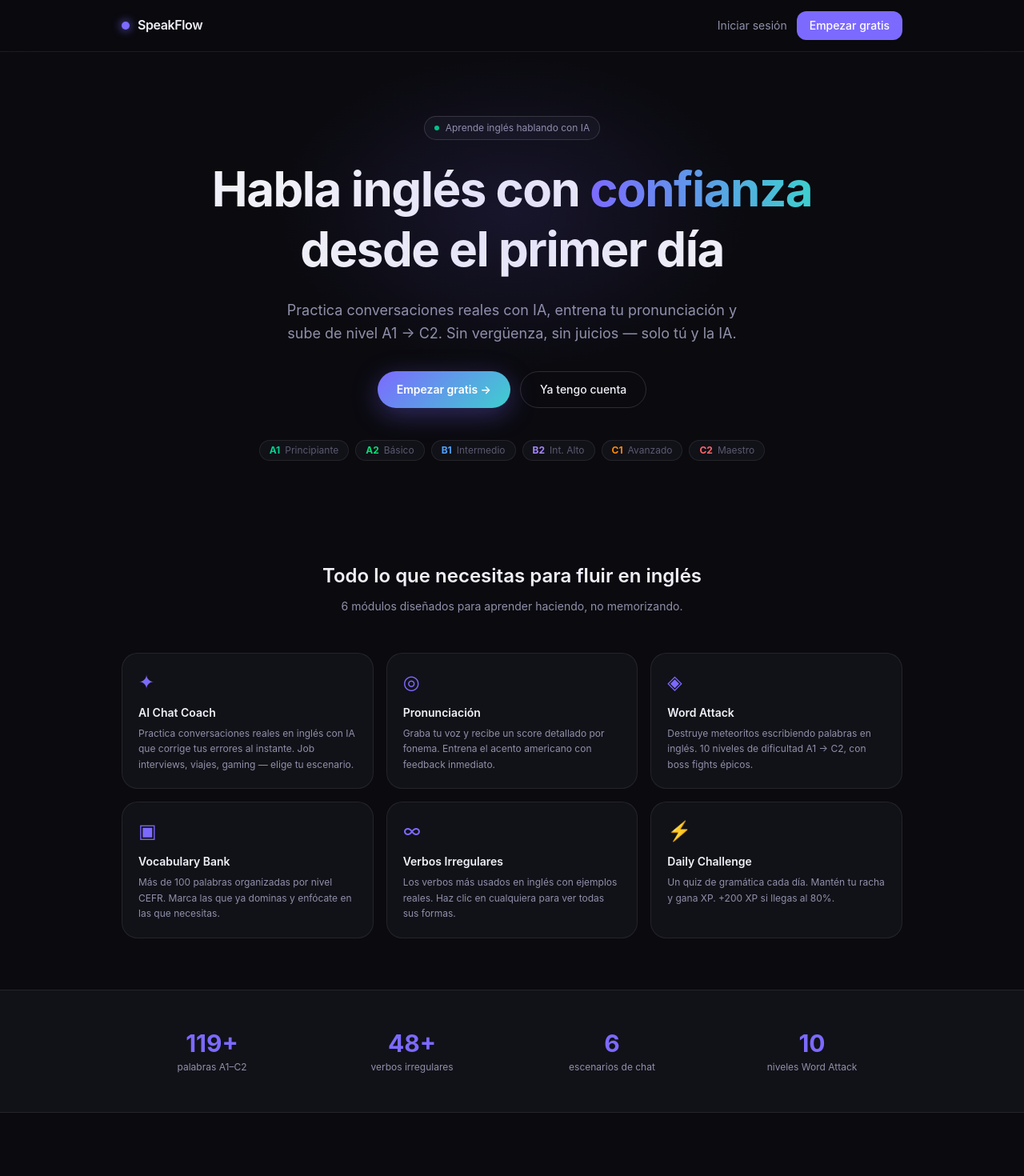
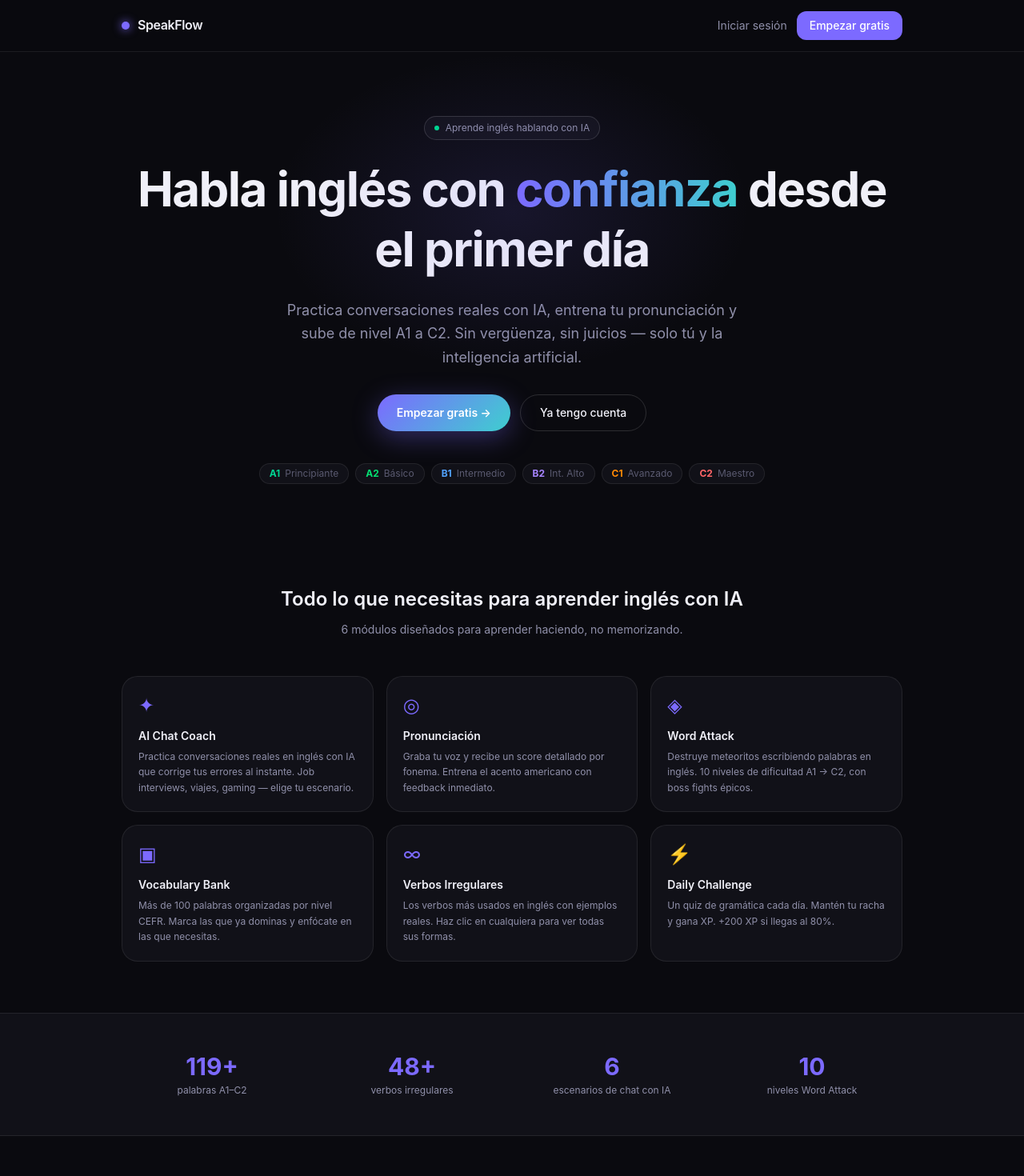
Before and after one commit to SchmuckeDj/speakflow-next, a Next.js app: page / in a window 1280 px wide. Shown: the top 1470 px of the page at 80% size. Built offline with nearby package versions, Linux system fonts and the light colour scheme.

Commit message:
fix: remove landing route group, fix prerender build error

```diff
--- a/app/(landing)/page.tsx
+++ /dev/null
@@ -1,174 +0,0 @@
-import Link from "next/link";
-
-const FEATURES = [
-  {
-    icon: "✦",
-    title: "AI Chat Coach",
-    desc: "Practica conversaciones reales en inglés con IA que corrige tus errores al instante. Job interviews, viajes, gaming — elige tu escenario.",
-  },
-  {
-    icon: "◎",
-    title: "Pronunciación",
-    desc: "Graba tu voz y recibe un score detallado por fonema. Entrena el acento americano con feedback inmediato.",
-  },
-  {
-    icon: "◈",
-    title: "Word Attack",
-    desc: "Destruye meteoritos escribiendo palabras en inglés. 10 niveles de dificultad A1 → C2, con boss fights épicos.",
-  },
-  {
-    icon: "▣",
-    title: "Vocabulary Bank",
-    desc: "Más de 100 palabras organizadas por nivel CEFR. Marca las que ya dominas y enfócate en las que necesitas.",
-  },
-  {
-    icon: "∞",
-    title: "Verbos Irregulares",
-    desc: "Los verbos más usados en inglés con ejemplos reales. Haz clic en cualquiera para ver todas sus formas.",
-  },
-  {
-    icon: "⚡",
-    title: "Daily Challenge",
-    desc: "Un quiz de gramática cada día. Mantén tu racha y gana XP. +200 XP si llegas al 80%.",
-  },
-];
-
-const LEVELS = [
-  { level: "A1", label: "Principiante", color: "text-emerald-400" },
-  { level: "A2", label: "Básico", color: "text-green-400" },
-  { level: "B1", label: "Intermedio", color: "text-blue-400" },
-  { level: "B2", label: "Int. Alto", color: "text-violet-400" },
-  { level: "C1", label: "Avanzado", color: "text-orange-400" },
-  { level: "C2", label: "Maestro", color: "text-red-400" },
-];
-
-export default function LandingPage() {
-  return (
-    <div className="min-h-screen" style={{ background: "var(--color-bg)" }}>
-
-      {/* ── Nav ── */}
-      <header className="sticky top-0 z-50 border-b border-[var(--color-border)] backdrop-blur-xl"
-        style={{ background: "rgba(10,10,15,0.85)" }}>
-        <div className="max-w-5xl mx-auto px-6 h-16 flex items-center justify-between">
-          <div className="flex items-center gap-2.5">
-            <span className="w-2.5 h-2.5 rounded-full bg-[var(--color-acc)] shadow-[0_0_12px_var(--color-acc)]" />
-            <span className="font-semibold tracking-tight">SpeakFlow</span>
-          </div>
-          <div className="flex items-center gap-3">
-            <Link href="/login" className="text-sm text-[var(--color-text-2)] hover:text-[var(--color-text)] transition-colors">
-              Iniciar sesión
-            </Link>
-            <Link href="/register"
-              className="text-sm font-medium px-4 py-2 rounded-[var(--radius-md)] bg-[var(--color-acc)] text-white hover:brightness-110 transition-all">
-              Empezar gratis
-            </Link>
-          </div>
-        </div>
-      </header>
-
-      {/* ── Hero ── */}
-      <section className="max-w-5xl mx-auto px-6 pt-20 pb-16 text-center relative">
-        {/* Glow */}
-        <div className="absolute top-0 left-1/2 -translate-x-1/2 w-[600px] h-[400px] rounded-full pointer-events-none"
-          style={{ background: "radial-gradient(ellipse, rgba(124,106,255,0.12) 0%, transparent 70%)" }} />
-
-        <div className="inline-flex items-center gap-2 px-3 py-1.5 rounded-full border border-[var(--color-border-2)] bg-[var(--color-surface)] text-xs text-[var(--color-text-2)] mb-6">
-          <span className="w-1.5 h-1.5 rounded-full bg-emerald-400 animate-pulse" />
-          Aprende inglés hablando con IA
-        </div>
-
-        <h1 className="text-4xl md:text-6xl font-bold tracking-tight mb-6 leading-tight">
-          Habla inglés con{" "}
-          <span style={{ background: "linear-gradient(90deg, var(--color-acc), var(--color-acc-2))", WebkitBackgroundClip: "text", WebkitTextFillColor: "transparent" }}>
-            confianza
-          </span>
-          <br />desde el primer día
-        </h1>
-
-        <p className="text-lg text-[var(--color-text-2)] max-w-xl mx-auto mb-8 leading-relaxed">
-          Practica conversaciones reales con IA, entrena tu pronunciación y sube de nivel A1 → C2.
-          Sin vergüenza, sin juicios — solo tú y la IA.
-        </p>
-
-        <div className="flex flex-col sm:flex-row gap-3 justify-center">
-          <Link href="/register"
-            className="inline-flex items-center justify-center gap-2 px-6 py-3 rounded-full font-semibold text-sm text-white transition-all hover:brightness-110 hover:-translate-y-0.5"
-            style={{ background: "linear-gradient(135deg, var(--color-acc), var(--color-acc-2))", boxShadow: "0 8px 32px rgba(124,106,255,0.35)" }}>
-            Empezar gratis →
-          </Link>
-          <Link href="/login"
-            className="inline-flex items-center justify-center gap-2 px-6 py-3 rounded-full font-medium text-sm border border-[var(--color-border-2)] text-[var(--color-text)] hover:border-[var(--color-acc)]/50 transition-all">
-            Ya tengo cuenta
-          </Link>
-        </div>
-
-        {/* Level pills */}
-        <div className="flex items-center justify-center gap-2 mt-10 flex-wrap">
-          {LEVELS.map(({ level, label, color }) => (
-            <div key={level} className="flex items-center gap-1.5 px-3 py-1 rounded-full border border-[var(--color-border)] bg-[var(--color-surface)] text-xs">
-              <span className={`font-bold ${color}`}>{level}</span>
-              <span className="text-[var(--color-text-3)]">{label}</span>
-            </div>
-          ))}
-        </div>
-      </section>
-
-      {/* ── Features ── */}
-      <section className="max-w-5xl mx-auto px-6 py-16">
-        <div className="text-center mb-12">
-          <h2 className="text-2xl font-semibold mb-3">Todo lo que necesitas para fluir en inglés</h2>
-          <p className="text-[var(--color-text-2)] text-sm">6 módulos diseñados para aprender haciendo, no memorizando.</p>
-        </div>
-
-        <div className="grid grid-cols-1 sm:grid-cols-2 lg:grid-cols-3 gap-4">
-          {FEATURES.map((f) => (
-            <div key={f.title}
-              className="rounded-[var(--radius-lg)] border border-[var(--color-border)] bg-[var(--color-surface)] p-5 hover:border-[var(--color-border-2)] transition-colors">
-              <div className="text-2xl mb-3 text-[var(--color-acc)]">{f.icon}</div>
-              <h3 className="font-semibold text-sm mb-1.5">{f.title}</h3>
-              <p className="text-xs text-[var(--color-text-2)] leading-relaxed">{f.desc}</p>
-            </div>
-          ))}
-        </div>
-      </section>
-
-      {/* ── Stats ── */}
-      <section className="border-y border-[var(--color-border)] py-12"
-        style={{ background: "var(--color-surface)" }}>
-        <div className="max-w-5xl mx-auto px-6 grid grid-cols-2 md:grid-cols-4 gap-6 text-center">
-          {[
-            { value: "119+", label: "palabras A1–C2" },
-            { value: "48+", label: "verbos irregulares" },
-            { value: "6", label: "escenarios de chat" },
-            { value: "10", label: "niveles Word Attack" },
-          ].map((s) => (
-            <div key={s.label}>
-              <div className="text-3xl font-bold text-[var(--color-acc)] mb-1">{s.value}</div>
-              <div className="text-xs text-[var(--color-text-2)]">{s.label}</div>
-            </div>
-          ))}
-        </div>
-      </section>
-
-      {/* ── CTA ── */}
-      <section className="max-w-5xl mx-auto px-6 py-20 text-center">
-        <h2 className="text-3xl font-bold mb-4 tracking-tight">
-          Tu próximo trabajo remoto<br />empieza con una conversación
-        </h2>
-        <p className="text-[var(--color-text-2)] mb-8 max-w-md mx-auto">
-          Únete y empieza a practicar hoy. Sin tarjeta de crédito.
-        </p>
-        <Link href="/register"
-          className="inline-flex items-center gap-2 px-8 py-4 rounded-full font-semibold text-white transition-all hover:brightness-110 hover:-translate-y-0.5"
-          style={{ background: "linear-gradient(135deg, var(--color-acc), var(--color-acc-2))", boxShadow: "0 8px 32px rgba(124,106,255,0.3)" }}>
-          Crear cuenta gratis →
-        </Link>
-      </section>
-
-      {/* ── Footer ── */}
-      <footer className="border-t border-[var(--color-border)] py-6 text-center text-xs text-[var(--color-text-3)]">
-        SpeakFlow © 2026 · Hecho con IA en Santo Domingo 🇩🇴
-      </footer>
-    </div>
-  );
-}
--- a/app/page.tsx
+++ b/app/page.tsx
@@ -9,7 +9,7 @@ export const metadata: Metadata = {
   openGraph: {
     title: "SpeakFlow — Aprende inglés con IA | Gratis desde A1 hasta C2",
     description:
-      "La app para aprender inglés hablando con inteligencia artificial. Chat con IA, pronunciación, vocabulario A1-C2, verbos irregulares y juegos.",
+      "La app para aprender inglés hablando con inteligencia artificial.",
     url: "https://speakflow.app",
   },
 };
--- a/components/landing/LandingPage.tsx
+++ b/components/landing/LandingPage.tsx
@@ -1,5 +1,4 @@
 import Link from "next/link";
-import Script from "next/script";
 
 const FEATURES = [
   { icon: "✦", title: "AI Chat Coach",       desc: "Practica conversaciones reales en inglés con IA que corrige tus errores al instante. Job interviews, viajes, gaming — elige tu escenario." },
@@ -20,25 +19,23 @@ const LEVELS = [
 ];
 
 const FAQ = [
-  { q: "¿SpeakFlow es gratis?", a: "Sí, puedes usar SpeakFlow completamente gratis. Sin tarjeta de crédito." },
-  { q: "¿Para qué nivel de inglés es?", a: "Para todos los niveles. Desde principiante absoluto (A1) hasta avanzado (C2) según el marco CEFR." },
-  { q: "¿Necesito conocimientos previos?", a: "No. SpeakFlow detecta tu nivel en el registro y adapta el contenido automáticamente." },
-  { q: "¿Funciona en móvil?", a: "Sí, SpeakFlow es completamente responsive y funciona en cualquier dispositivo." },
+  { q: "¿SpeakFlow es gratis?",           a: "Sí, puedes usar SpeakFlow completamente gratis. Sin tarjeta de crédito." },
+  { q: "¿Para qué nivel de inglés es?",   a: "Para todos los niveles. Desde principiante absoluto (A1) hasta avanzado (C2) según el marco CEFR." },
+  { q: "¿Necesito conocimientos previos?",a: "No. SpeakFlow detecta tu nivel en el registro y adapta el contenido automáticamente." },
+  { q: "¿Funciona en móvil?",             a: "Sí, SpeakFlow es completamente responsive y funciona en cualquier dispositivo." },
   { q: "¿Cuánto tiempo al día necesito?", a: "Con 15 minutos al día es suficiente para ver progreso. Lo importante es la constancia." },
 ];
 
-// JSON-LD schemas
 const schemaWebApp = {
   "@context": "https://schema.org",
   "@type": "WebApplication",
   name: "SpeakFlow",
   url: "https://speakflow.app",
-  description: "Aprende inglés hablando con inteligencia artificial. Chat con IA, pronunciación, vocabulario A1-C2 y juegos.",
+  description: "Aprende inglés hablando con inteligencia artificial.",
   applicationCategory: "EducationalApplication",
   operatingSystem: "Web",
   offers: { "@type": "Offer", price: "0", priceCurrency: "USD" },
   inLanguage: "es",
-  audience: { "@type": "Audience", audienceType: "Hispanohablantes aprendiendo inglés" },
 };
 
 const schemaOrg = {
@@ -46,9 +43,7 @@ const schemaOrg = {
   "@type": "Organization",
   name: "SpeakFlow",
   url: "https://speakflow.app",
-  logo: "https://speakflow.app/icon-512.png",
   foundingLocation: "Santo Domingo, República Dominicana",
-  description: "Plataforma de aprendizaje de inglés con inteligencia artificial para hispanohablantes.",
 };
 
 const schemaFAQ = {
@@ -64,17 +59,16 @@ const schemaFAQ = {
 export default function LandingPage() {
   return (
     <>
-      {/* JSON-LD */}
-      <Script id="schema-webapp"  type="application/ld+json" dangerouslySetInnerHTML={{ __html: JSON.stringify(schemaWebApp) }} />
-      <Script id="schema-org"     type="application/ld+json" dangerouslySetInnerHTML={{ __html: JSON.stringify(schemaOrg) }} />
-      <Script id="schema-faq"     type="application/ld+json" dangerouslySetInnerHTML={{ __html: JSON.stringify(schemaFAQ) }} />
+      {/* JSON-LD — script nativo para evitar bugs de next/script en prerender */}
+      <script type="application/ld+json" dangerouslySetInnerHTML={{ __html: JSON.stringify(schemaWebApp) }} />
+      <script type="application/ld+json" dangerouslySetInnerHTML={{ __html: JSON.stringify(schemaOrg) }} />
+      <script type="application/ld+json" dangerouslySetInnerHTML={{ __html: JSON.stringify(schemaFAQ) }} />
 
       <div className="min-h-screen" style={{ background: "var(--color-bg)" }}>
 
         {/* Nav */}
         <header className="sticky top-0 z-50 border-b border-[var(--color-border)] backdrop-blur-xl"
-          style={{ background: "rgba(10,10,15,0.85)" }}
-          role="banner">
+          style={{ background: "rgba(10,10,15,0.85)" }} role="banner">
           <div className="max-w-5xl mx-auto px-6 h-16 flex items-center justify-between">
             <Link href="/" aria-label="SpeakFlow — Inicio" className="flex items-center gap-2.5">
               <span className="w-2.5 h-2.5 rounded-full bg-[var(--color-acc)] shadow-[0_0_12px_var(--color-acc)]" aria-hidden="true" />
@@ -127,7 +121,7 @@ export default function LandingPage() {
               </Link>
             </div>
 
-            <div className="flex items-center justify-center gap-2 mt-10 flex-wrap" aria-label="Niveles disponibles: A1 al C2">
+            <div className="flex items-center justify-center gap-2 mt-10 flex-wrap">
               {LEVELS.map(({ level, label, color }) => (
                 <div key={level} className="flex items-center gap-1.5 px-3 py-1 rounded-full border border-[var(--color-border)] bg-[var(--color-surface)] text-xs">
                   <span className={`font-bold ${color}`}>{level}</span>
@@ -140,9 +134,7 @@ export default function LandingPage() {
           {/* Features */}
           <section aria-labelledby="features-heading" className="max-w-5xl mx-auto px-6 py-16">
             <div className="text-center mb-12">
-              <h2 id="features-heading" className="text-2xl font-semibold mb-3">
-                Todo lo que necesitas para aprender inglés con IA
-              </h2>
+              <h2 id="features-heading" className="text-2xl font-semibold mb-3">Todo lo que necesitas para aprender inglés con IA</h2>
               <p className="text-[var(--color-text-2)] text-sm">6 módulos diseñados para aprender haciendo, no memorizando.</p>
             </div>
             <div className="grid grid-cols-1 sm:grid-cols-2 lg:grid-cols-3 gap-4">
@@ -157,8 +149,7 @@ export default function LandingPage() {
           </section>
 
           {/* Stats */}
-          <section aria-labelledby="stats-heading" className="border-y border-[var(--color-border)] py-12" style={{ background: "var(--color-surface)" }}>
-            <h2 id="stats-heading" className="sr-only">Estadísticas de SpeakFlow</h2>
+          <section className="border-y border-[var(--color-border)] py-12" style={{ background: "var(--color-surface)" }}>
             <div className="max-w-5xl mx-auto px-6 grid grid-cols-2 md:grid-cols-4 gap-6 text-center">
               {[
                 { value: "119+", label: "palabras A1–C2" },
@@ -174,7 +165,7 @@ export default function LandingPage() {
             </div>
           </section>
 
-          {/* FAQ — importante para SEO */}
+          {/* FAQ */}
           <section aria-labelledby="faq-heading" className="max-w-3xl mx-auto px-6 py-16">
             <div className="text-center mb-10">
               <h2 id="faq-heading" className="text-2xl font-semibold mb-3">Preguntas frecuentes</h2>
@@ -182,8 +173,7 @@ export default function LandingPage() {
             </div>
             <div className="space-y-3">
               {FAQ.map(({ q, a }) => (
-                <details key={q}
-                  className="group rounded-[var(--radius-lg)] border border-[var(--color-border)] bg-[var(--color-surface)] overflow-hidden">
+                <details key={q} className="group rounded-[var(--radius-lg)] border border-[var(--color-border)] bg-[var(--color-surface)] overflow-hidden">
                   <summary className="flex items-center justify-between px-5 py-4 cursor-pointer text-sm font-medium list-none">
                     {q}
                     <span className="text-[var(--color-text-3)] group-open:rotate-180 transition-transform duration-200 shrink-0 ml-4">▾</span>
@@ -195,8 +185,8 @@ export default function LandingPage() {
           </section>
 
           {/* CTA */}
-          <section aria-labelledby="cta-heading" className="max-w-5xl mx-auto px-6 py-20 text-center">
-            <h2 id="cta-heading" className="text-3xl font-bold mb-4 tracking-tight">
+          <section className="max-w-5xl mx-auto px-6 py-20 text-center">
+            <h2 className="text-3xl font-bold mb-4 tracking-tight">
               Tu próximo trabajo remoto<br />empieza con una conversación
             </h2>
             <p className="text-[var(--color-text-2)] mb-8 max-w-md mx-auto">
@@ -210,7 +200,6 @@ export default function LandingPage() {
           </section>
         </main>
 
-        {/* Footer */}
         <footer className="border-t border-[var(--color-border)] py-8" role="contentinfo">
           <div className="max-w-5xl mx-auto px-6 flex flex-col md:flex-row items-center justify-between gap-4 text-xs text-[var(--color-text-3)]">
             <p>SpeakFlow © 2026 · Hecho con IA en Santo Domingo, República Dominicana 🇩🇴</p>
```
Also changed, not shown: 1 other file (tests, documents, lock files or other folders).
